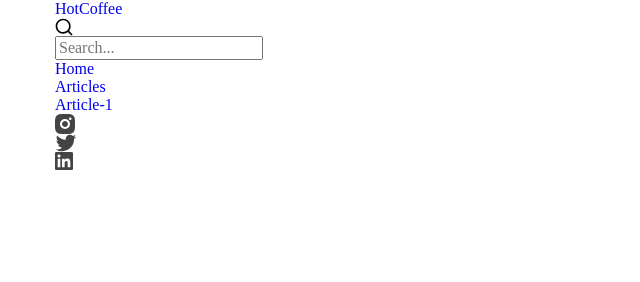
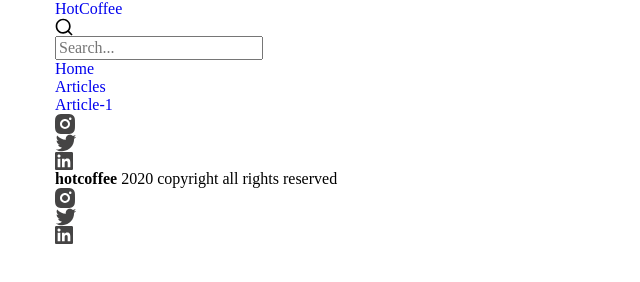
Before and after one commit to User-960/Blog-project, a website: page app/index.html in a window 1280 px wide. Shown: the whole page, without its empty margins (0-640 px from the left). Drawn offline with nearby package versions, Linux system fonts and the light colour scheme; files that its build step writes are made by us from their sources.

Commit message:
Issue 01.02.01 - Added to project element footer

```diff
--- a/app/index.html
+++ b/app/index.html
@@ -61,8 +61,26 @@
       <div class="container"></div>
     </main>
 
-    <footer>
-      <div class="container"></div>
+    <footer class="footer">
+      <div class="container">
+        <div class="footer__inner">
+          <span class="footer__text">
+            <strong>hotcoffee</strong> 2020 copyright all rights reserved
+          </span>
+          <div class="social-media">
+            <a class="social-media-link" href="#">
+              <img class="social-media-img" src="images/instagram.svg" alt="Instagram">
+            </a>
+            <a class="social-media-link" href="#">
+              <img class="social-media-img" src="images/twitter.svg" alt="Twitter">
+            </a>
+            <a class="social-media-link" href="#">
+              <img class="social-media-img" src="images/linkedIn.svg" alt="LinkedIn">
+            </a>
+          </div>
+        </div>
+      </div>
+      </div>
     </footer>
   </div>
 
```
